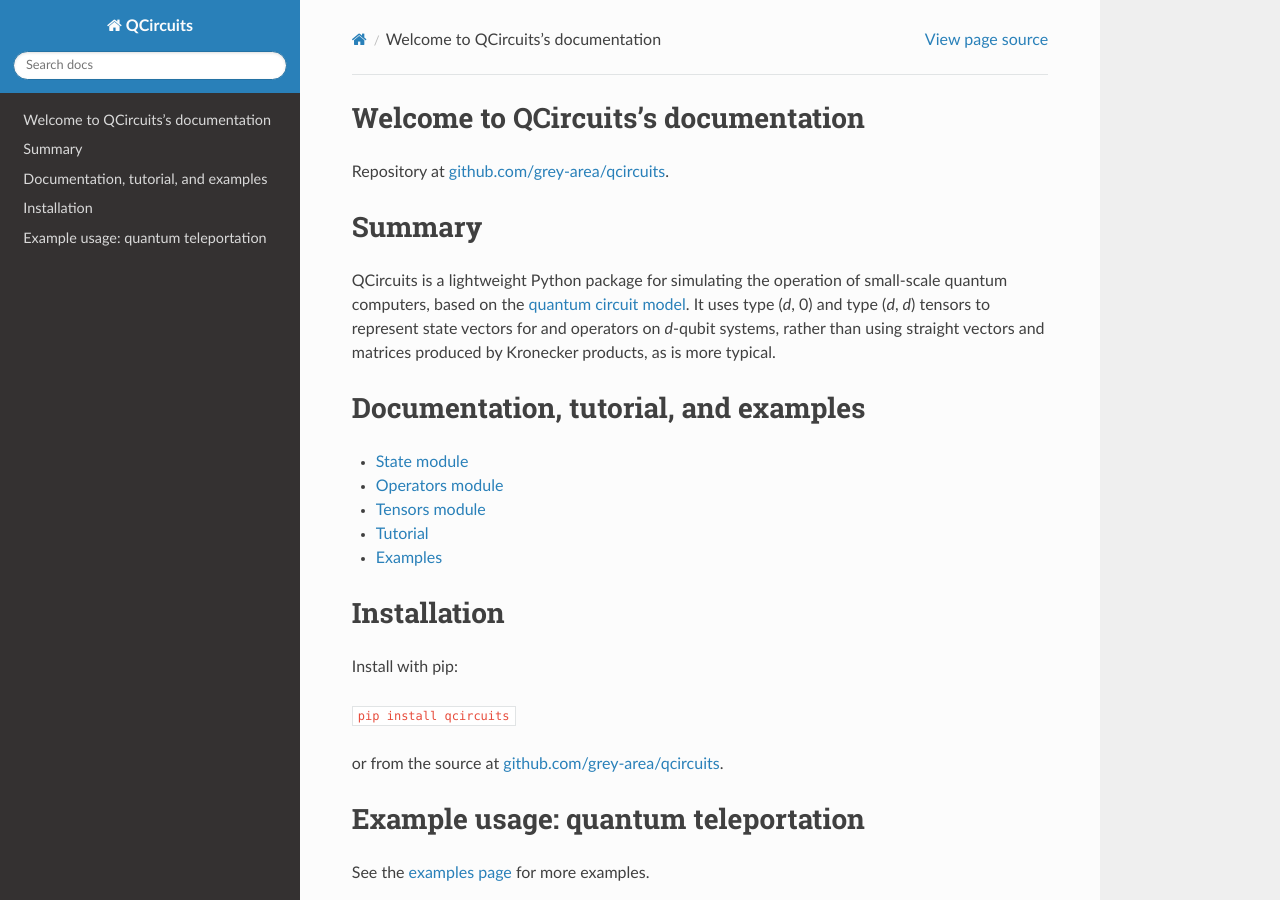
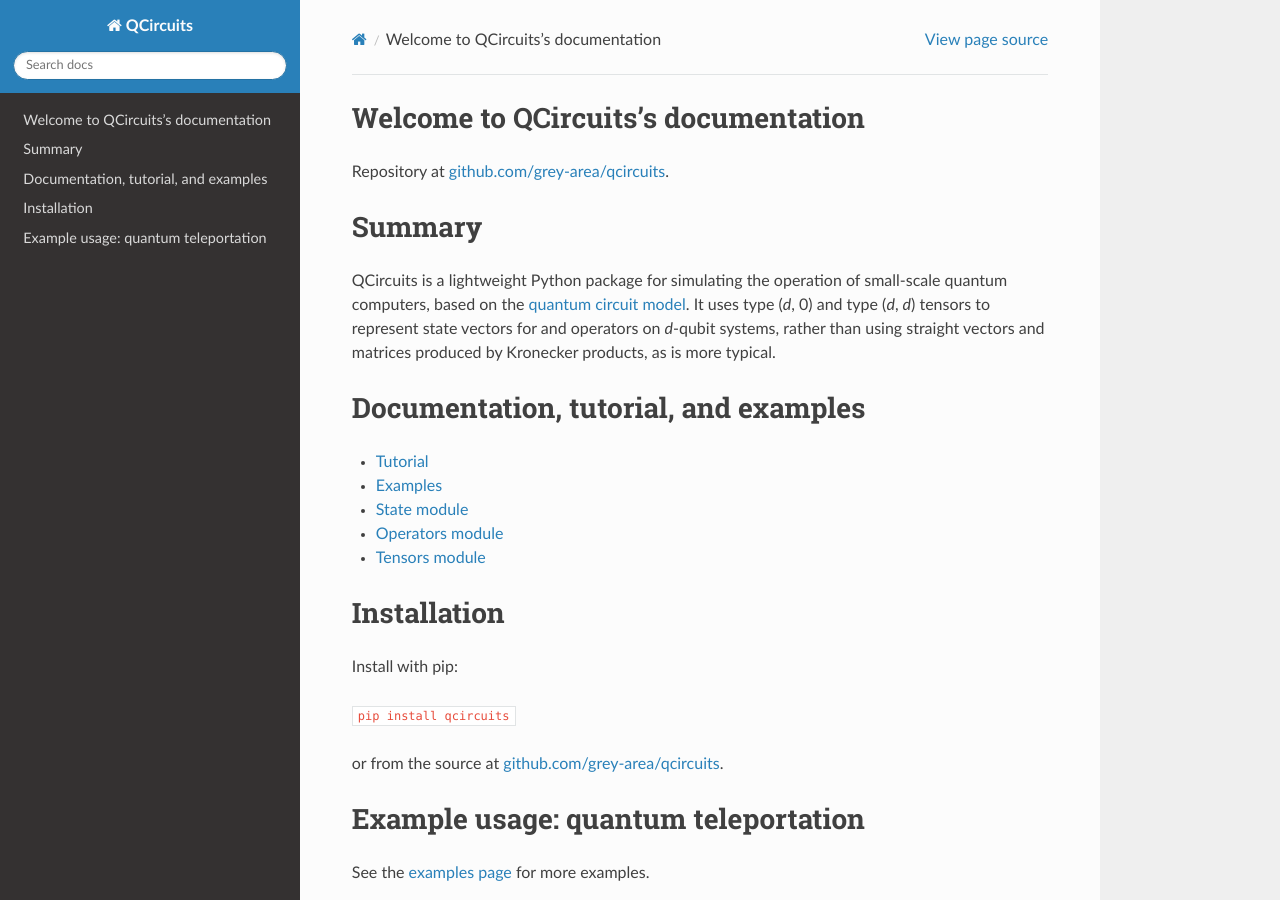
Before and after one commit to grey-area/qcircuits, a Sphinx documentation site: the page built from docs/source/index.rst, in a window 1280 px wide and 900 px high. Built offline with Sphinx 7.4.7 and the Read the Docs theme 2.0.0, drawn with Linux system fonts in a browser that asks for light colours.

Commit message:
Small documentation fixes

```diff
--- a/README.rst
+++ b/README.rst
@@ -30,7 +30,7 @@ or from the source available here.
 .. inclusion-marker16-do-not-remove
 
 Example usage: quantum teleportation
-=============
+====================================
 
 .. inclusion-marker2-do-not-remove
 
--- a/docs/source/index.rst
+++ b/docs/source/index.rst
@@ -23,11 +23,11 @@ Summary
 Documentation, tutorial, and examples
 =====================================
 
+* :ref:`Tutorial<tutorial_page>`
+* :ref:`Examples<examples_page>`
 * :ref:`State module<state_module>`
 * :ref:`Operators module<operators_module>`
 * :ref:`Tensors module<tensors_module>`
-* :ref:`Tutorial<tutorial_page>`
-* :ref:`Examples<examples_page>`
 
 .. * :ref:`genindex`
 
```
